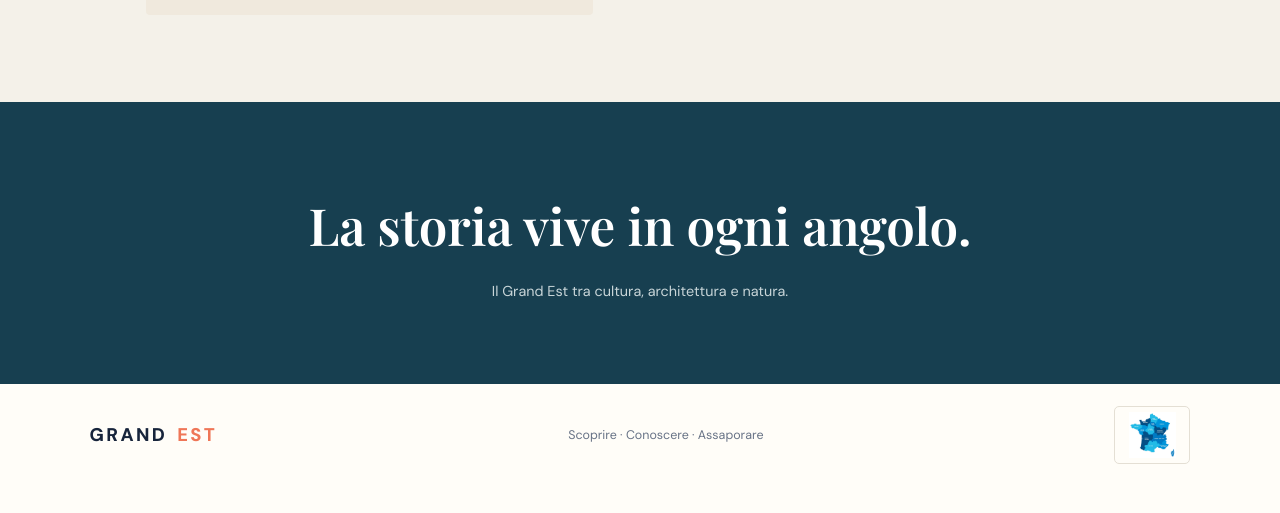
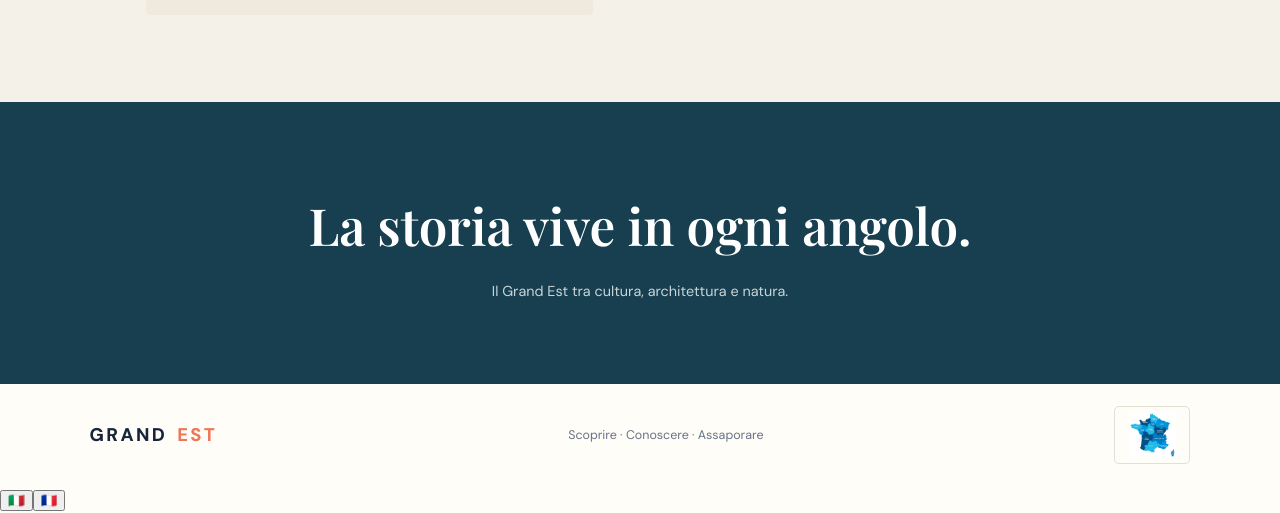
Before and after one commit to mattias-svg/grand-est, a plain HTML site: page patrimonio.html in a window 1280 px wide. Shown: the part 1904-2417 px from the top of the page. Before the commit the page ends 2390 px from the top, so only its background shows below. Drawn offline with nearby package versions, Linux system fonts and the light colour scheme; a web font is replaced by a local one.

Commit message:
Add persistent Italian/French language selector

```diff
--- a/patrimonio.html
+++ b/patrimonio.html
@@ -4,4 +4,4 @@
 <main><section class="hero hero-heritage"><div class="hero-content"><p class="eyebrow">02 — STORIA E PAESAGGI</p><h1>Un patrimonio<br><em>da esplorare</em></h1><p class="hero-text">Dai borghi colorati dell'Alsazia alle montagne dei Vosgi: il Grand Est custodisce tesori naturali e culturali.</p></div><div class="hero-note">Tradizioni · Architettura · Natura</div></section>
 <section class="section"><div class="content-grid"><div class="copy"><p class="section-kicker">I LUOGHI DA SCOPRIRE</p><h2>Tra città<br>e <em>grandi spazi</em></h2><p>Il Grand Est offre una grande varietà di luoghi da visitare. I <strong class="key">villaggi alsaziani</strong> sono famosi per le case colorate a graticcio, le strade fiorite e le piazze caratteristiche.</p><p>Le città storiche, come <strong class="key">Strasburgo</strong>, conservano edifici importanti e centri antichi ricchi di fascino.</p></div><div class="feature-image" style="background-image:url('images/Alsazia-villaggi-fiabeschi-.jpg')"><span>I villaggi Alsaziani</span></div></div></section>
 <section class="section intro"><div class="content-grid"><div class="feature-image" style="background-image:url('https://images.unsplash.com/photo-1519681393784-d120267933ba?auto=format&fit=crop&w=1200&q=85')"><span>La natura dei Vosgi</span></div><div class="copy"><p class="section-kicker">NATURA E CULTURA</p><h2>Castelli, foreste<br>e <em>tradizioni</em></h2><p>La regione è attraversata da <strong class="key">foreste</strong>, laghi e montagne. Il massiccio dei <strong class="key">Vosgi</strong> è ideale per passeggiate ed escursioni durante tutto l'anno.</p><p>Il patrimonio comprende anche <strong class="key">castelli</strong>, cattedrali e monumenti storici. In inverno, i tradizionali <strong class="key">mercatini di Natale</strong> animano molte città e attirano visitatori da tutta Europa.</p></div></div></section><section class="closing"><p>La storia vive in ogni angolo.</p><span>Il Grand Est tra cultura, architettura e natura.</span></section></main>
-<footer><a class="logo" href="index.html">GRAND<span>EST</span></a><p>Scoprire · Conoscere · Assaporare</p><a class="home-map-link" href="index.html" aria-label="Torna alla prima pagina"><img src="images/francia-mappa-regioni-hd.jpg" alt="Torna alla prima pagina"></a></footer></body></html>
+<footer><a class="logo" href="index.html">GRAND<span>EST</span></a><p>Scoprire · Conoscere · Assaporare</p><a class="home-map-link" href="index.html" aria-label="Torna alla prima pagina"><img src="images/francia-mappa-regioni-hd.jpg" alt="Torna alla prima pagina"></a></footer><div class="language-switch" role="group" aria-label="Seleziona la lingua"><button type="button" data-lang="it" aria-label="Italiano" title="Italiano">🇮🇹</button><button type="button" data-lang="fr" aria-label="Français" title="Français">🇫🇷</button></div><script src="language.js" defer></script></body></html>
```
